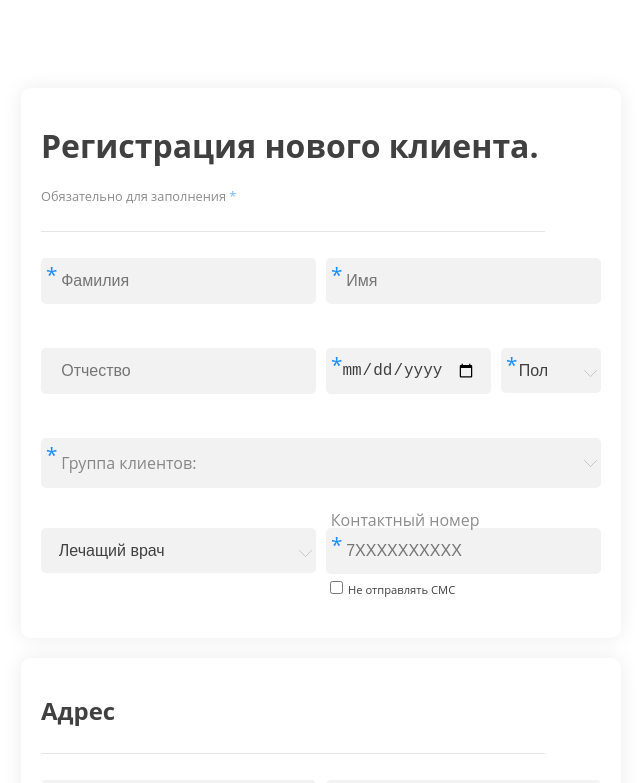
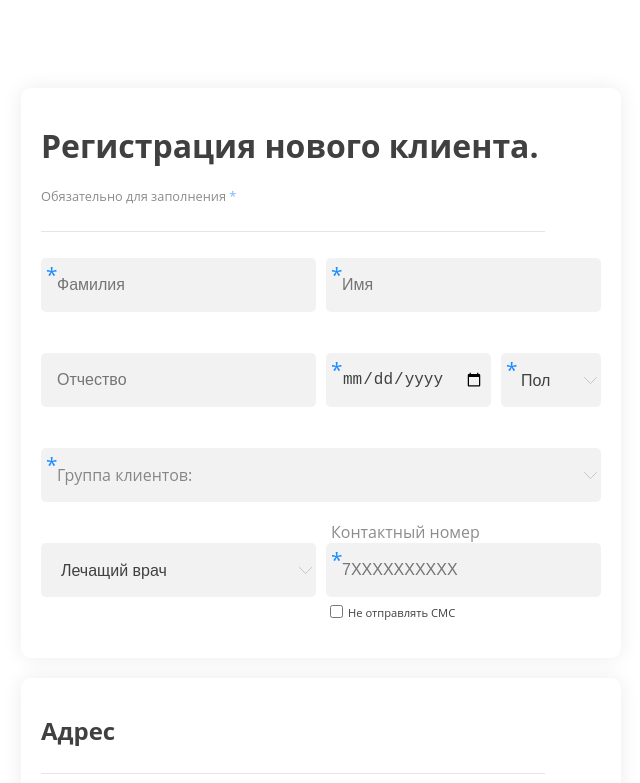
Before and after one commit to difetabe/test-task-form, a Vue app: page / in a window 1280 px wide. Shown: the top 783 px of the page, without its empty margins (319-959 px from the left). Built offline with nearby package versions, Linux system fonts and the light colour scheme.

Commit message:
Finished

```diff
--- a/src/components/RegistrationForm.vue
+++ b/src/components/RegistrationForm.vue
@@ -47,7 +47,7 @@
             placeholder="Отчество"
           />
         </div>
-        <div class="form-item flex-row">
+        <div class="form-item flex-row h-max-cont">
           <!-- Дата рождения -->
           <div
             class="form-item__birthDate _important-label"
@@ -611,19 +611,19 @@ hr
 
   .form-item
     position: relative
-    height: 5em
+    height: 85px
     width: 100%
     flex-basis: 270px
     flex-grow: 1
     &_doc-type-block
       width: 100%
     &__document-type
-      height: 5em
+      height: 85px
       flex-basis: 170px
       flex-grow: 1
 
     &__issue-date
-      height: 5em
+      height: 85px
       width: 49%
       flex-basis: 170px
       flex-grow: 1
@@ -638,11 +638,11 @@ hr
           bottom: -15px
           font-size: 10px
           z-index: 2
-          padding-left: 0.3em
+          padding-left: 5px
           color: $error-color
       .variants
         position: absolute
-        top: 3em
+        top: 55px
         background-color: #e7e4e4
         width: 100%
         display: flex
@@ -650,23 +650,32 @@ hr
         border-radius: 5px
         z-index: 2
         &>*
-          padding: 0.8em 1.3em
+          height: 54px
+          padding: 0 20px
+          display: flex
+          align-items: center
           &:hover
             background-color: #dbd6d6
         .selected
           background-color: $input-bg-focus
 
     &__birthDate
-      height: 5em
+      height: 85px
       flex-grow: 1
       width: 135px
+      @media (max-width: 390px)
+        width: 100%
+
     &__gender
-      height: 5em
+      height: 85px
       width: 70px
       flex-grow: 1
+      @media (max-width: 390px)
+        width: 100%
+
     &_sms
       padding: 0
-      font-size: 0.7rem
+      font-size: 0.7em
       line-height: 1.4
       width: max-content
       margin: 0
@@ -674,8 +683,8 @@ hr
 
     &__title
       position: absolute
-      top: -1.2rem
-      left: 0.3em
+      top: -22px
+      left: 5px
       color: inherit
       font-size: inherit
       opacity: 0.6
@@ -685,23 +694,20 @@ hr
       display: none
 
     &__input
+      display: flex
+      align-items: center
       font-size: inherit
       box-sizing: border-box
       display: inlin-block
       width: 100%
+      height: 54px
+      padding: 0 15px
       border: 1px solid transparent
-      padding: 0.8em 1.2em
       border-radius: 5px
       color: inherit
       background-color: $input-bg
       outline: none
-      margin-bottom: 0.3rem
-
-      &_select
-        padding: 0.75em 0.8em
-
-      &_birthDate
-        padding: 0.75rem 0.9rem
+      margin-bottom: 5px
 
       &:focus
         border-color: #ccc
@@ -725,7 +731,7 @@ hr
         bottom: -15px
         font-size: 10px
         z-index: 2
-        padding-left: 0.3em
+        padding-left: 5px
 
 .send
   display: flex
@@ -740,7 +746,7 @@ hr
     padding: 16px 24px
     background-color: $prime-color
     color: #fff
-    font-size: 1rem
+    font-size: 1em
     font-weight: 500
     &:hover
       background-color: #0066ff
@@ -785,12 +791,12 @@ hr
     left: 5px
     content: "*"
     z-index: 1
-    font-size: 1.3rem
+    font-size: 1.3em
     color: $prime-color
 
 .down-sfift-icon
   position: absolute
-  top: 1.1em
+  top: 20px
   right: 3px
   background-color: $input-bg
   z-index: 1
@@ -799,8 +805,15 @@ hr
   opacity: 0.6
   margin-top: 10px
   margin-bottom: 0
-  font-size: 0.8rem
+  font-size: 0.8em
 
 .f-prime-color
   color: $prime-color
+
+.h-max-cont
+  height: max-content !important
+
+  .wrapper_form-block
+    .form-item__gender
+      width: 100%
 </style>
```
Also changed, not shown: 8 other files (tests, documents, lock files or other folders).
